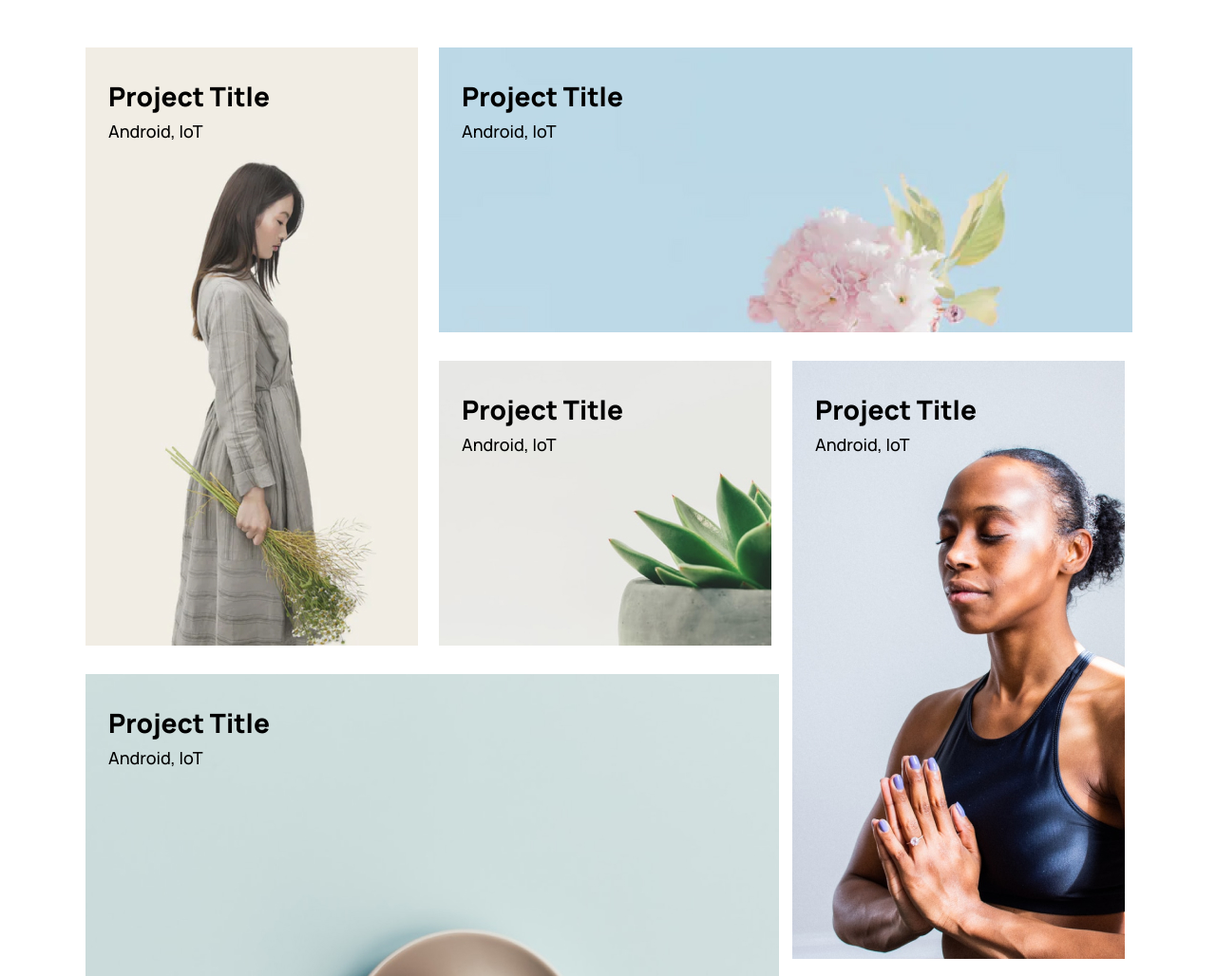
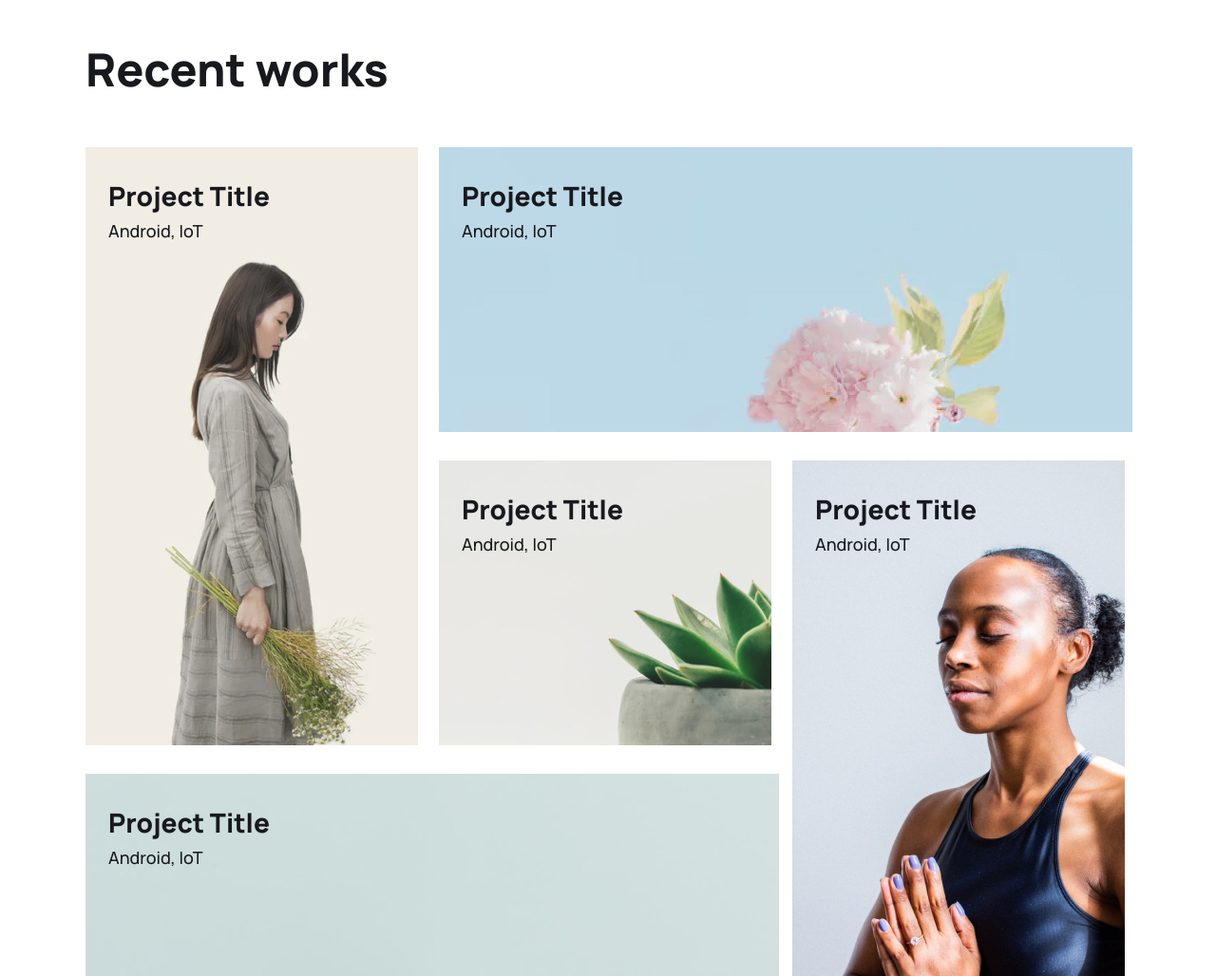
Before and after one commit to LeoSAN10/stormnet, a plain HTML site: page dz7/index.html in a window 1280 px wide. Shown: the top 1028 px of the page at 95% size. Drawn offline with Linux system fonts and the light colour scheme.

Commit message:
make header

```diff
--- a/dz7/index.html
+++ b/dz7/index.html
@@ -8,6 +8,7 @@
 </head>
 <body>
     <div class="container">
+        <div class="header">Recent works</div>
         <div class="container__img">
             <div id="img1" class="img_pos">
                 <img src="assets/1.jpg">
--- a/dz7/style.css
+++ b/dz7/style.css
@@ -6,7 +6,8 @@
 }
 body{
   font-family: 'Manrope', sans-serif;
-    box-sizing: border-box;
+  box-sizing: border-box;
+   color: #18191F;
 }
 
 
@@ -46,6 +47,14 @@ body{
   width: 302px;
 }
 
+.header{
+  font-style: normal;
+  font-weight: 800;
+  font-size: 48px;
+  width: 730px;
+  margin-top: 40px;
+
+}
 
 #img1{
   grid-column: 1/3;
```
